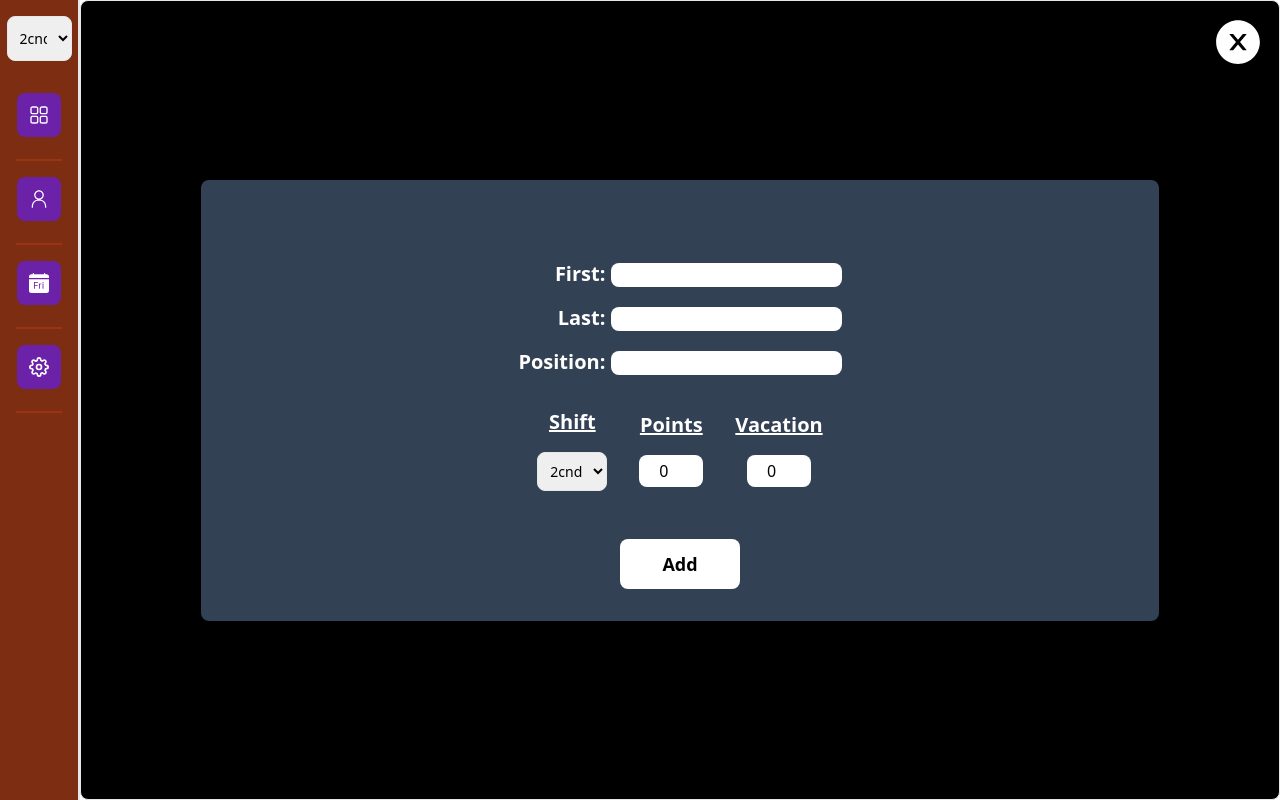
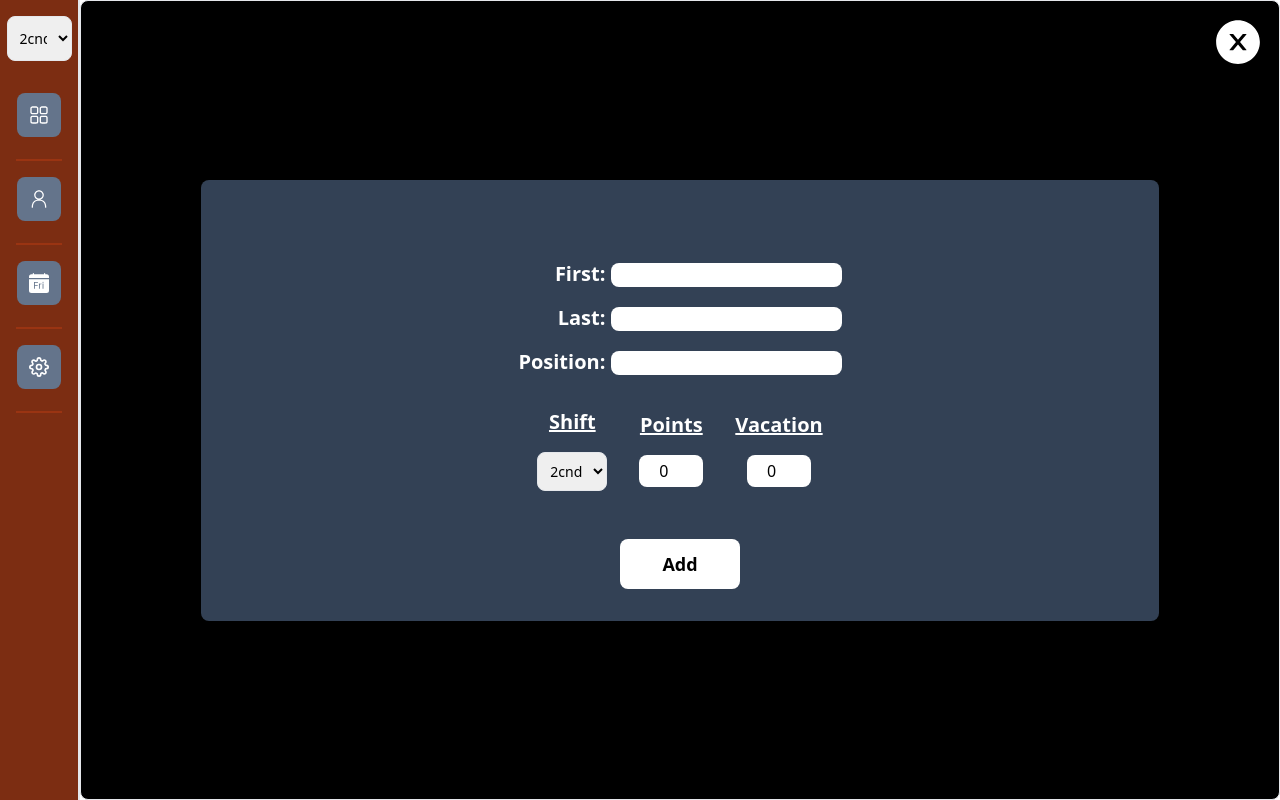
Before and after one commit to Nicholas-Abell/nextjs_dashboard, a Next.js app: page /addEmployee in a window 1280 px wide. Built offline with nearby package versions, Linux system fonts and the light colour scheme.

Commit message:
Navbar now has style chnage based on page, can no longer have undefined in calendar

```diff
--- a/components/Sidebar.js
+++ b/components/Sidebar.js
@@ -1,13 +1,24 @@
 import Link from 'next/link';
 import React, { useContext } from 'react';
+import { useRouter } from 'next/router';
 import { RxDashboard, RxPerson } from 'react-icons/rx';
 import { BsFillCalendarDayFill } from 'react-icons/bs';
 import { FiSettings } from 'react-icons/fi';
 import { DataContext } from '@/pages/_app';
 
 const Sidebar = ({ children }) => {
+    const { shift, shiftSelect } = useContext(DataContext);
+    const router = useRouter();
 
-    const { shift, shiftSelect } = useContext(DataContext);
+    const isActiveRoute = (route) => {
+        return router.pathname === route;
+    }
+
+    // const getIconStyle = (route) => {
+    //     if (isActiveRoute(route)){
+    //         return 'bg-purple-800'
+    //     }
+    // }
 
     return (
         <div className='flex'>
@@ -21,7 +32,7 @@ const Sidebar = ({ children }) => {
                 </div>
                 <div className='flex flex-col items-center'>
                     <Link href='/'>
-                        <div className='bg-purple-800 text-white p-3 rounded-lg inline-block'>
+                        <div className={isActiveRoute('/') ? 'bg-purple-800 text-white p-3 rounded-lg inline-block' : 'bg-slate-500 text-white p-3 rounded-lg inline-block'}>
                             <RxDashboard size={20} />
                         </div>
                     </Link>
@@ -29,7 +40,7 @@ const Sidebar = ({ children }) => {
                 </div>
                 <div className='flex flex-col items-center'>
                     <Link href='/employees'>
-                        <div className='bg-purple-800 text-white p-3 rounded-lg inline-block'>
+                        <div className={isActiveRoute('/employees') ? 'bg-purple-800 text-white p-3 rounded-lg inline-block' : 'bg-slate-500 text-white p-3 rounded-lg inline-block'}>
                             <RxPerson size={20} />
                         </div>
                     </Link>
@@ -37,7 +48,7 @@ const Sidebar = ({ children }) => {
                 </div>
                 <div className='flex flex-col items-center'>
                     <Link href='/calendar'>
-                        <div className='bg-purple-800 text-white p-3 rounded-lg inline-block'>
+                        <div className={isActiveRoute('/calendar') ? 'bg-purple-800 text-white p-3 rounded-lg inline-block' : 'bg-slate-500 text-white p-3 rounded-lg inline-block'}>
                             <BsFillCalendarDayFill size={20} />
                         </div>
                     </Link>
@@ -45,7 +56,7 @@ const Sidebar = ({ children }) => {
                 </div>
                 <div className='flex flex-col items-center'>
                     <Link href='/settings'>
-                        <div className='bg-purple-800 text-white p-3 rounded-lg inline-block'>
+                        <div className={isActiveRoute('/settings') ? 'bg-purple-800 text-white p-3 rounded-lg inline-block' : 'bg-slate-500 text-white p-3 rounded-lg inline-block'}>
                             <FiSettings size={20} />
                         </div>
                     </Link>
--- a/pages/calendar.js
+++ b/pages/calendar.js
@@ -8,6 +8,10 @@ import { v4 as uuidv4 } from 'uuid';
 const Calendar = () => {
     const { employeeList, shift, setSelectedEmployee, selectedEmployee, calendarEvents, setCalendarEvents } = useContext(DataContext);
     const [id, setId] = useState(0);
+
+    useEffect(() => {
+        setSelectedEmployee(null);
+    }, [])
 
     useEffect(() => {
         console.log('id changed to: ' + id);
@@ -28,7 +32,6 @@ const Calendar = () => {
             allDay: true,
             id: uuidv4(),
         }
-
         setCalendarEvents([...calendarEvents, event]);
     };
 
@@ -63,7 +66,7 @@ const Calendar = () => {
             <FullCalendar
                 plugins={[dayGridPlugin, interactionPlugin]}
                 initialView="dayGridMonth"
-                dateClick={handleDateClick}
+                dateClick={selectedEmployee ? handleDateClick : null}
                 height={'100%'}
                 events={calendarEvents}
                 eventContent={renderEventContent}
```
